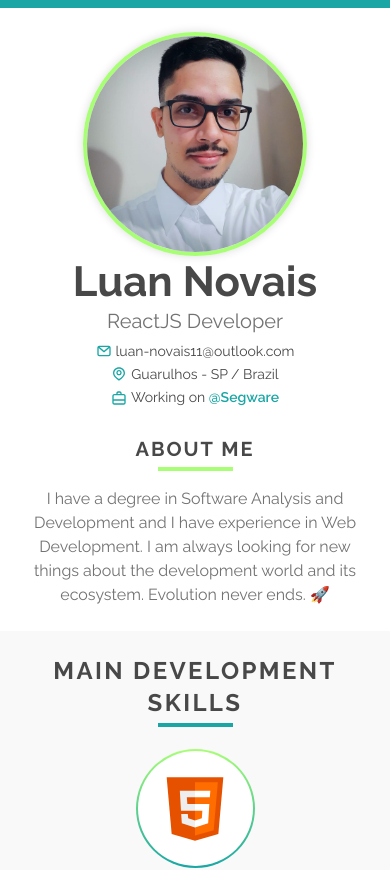
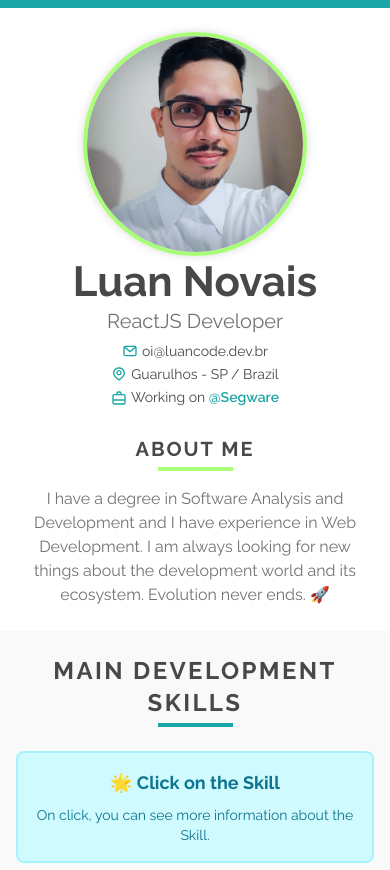
Before and after one commit to luan11/luan11, a React (Create React App) app: page / in a window 390 px wide. Shown: the top 870 px of the page. Built offline with nearby package versions, Linux system fonts and the light colour scheme.

Commit message:
Feat: add tip to development skills section

```diff
--- a/src/components/DevelopmentSkills/index.tsx
+++ b/src/components/DevelopmentSkills/index.tsx
@@ -1,6 +1,7 @@
 import sectionDevelopmentSkills from './../../data/sections/developmentSkills';
 
 import Title from '../../ui/components/Title';
+import Tip from '../../ui/components/Tip';
 
 import { Wrapper, Container, Skills, Skill } from './styles';
 
@@ -11,6 +12,12 @@ function DevelopmentSkills() {
         <Title detailColor="#19A6A5" centered size="text-2xl" className="mb-6">
           Main Development Skills
         </Title>
+        <Tip
+          title="🌟 Click on the Skill"
+          text="On click, you can see more information about the Skill."
+          onlyMobile
+          width={[`w-full`, `w-3/4`, `w-full`]}
+        />
         <Skills>
           {sectionDevelopmentSkills.map(
             (
--- /dev/null
+++ b/src/constants/index.ts
@@ -0,0 +1,13 @@
+export const TIP_TYPES = {
+  INFO: `INFO`,
+  SUCCESS: `SUCCESS`,
+  ERROR: `ERROR`,
+  WARNING: `WARNING`,
+};
+
+export const TIP_COLORS: { [key: string]: string } = {
+  INFO: 'cyan',
+  SUCCESS: 'green',
+  ERROR: 'red',
+  WARNING: 'yellow',
+};
--- a/src/data/header/contactList.ts
+++ b/src/data/header/contactList.ts
@@ -16,8 +16,8 @@ type ListItem = {
 const contactList: ListItem[] = [
   {
     Icon: IconEmail,
-    content: 'luan-novais11@outlook.com',
-    url: 'mailto:luan-novais11@outlook.com',
+    content: 'oi@luancode.dev.br',
+    url: 'mailto:oi@luancode.dev.br',
   },
   {
     Icon: IconMap,
--- /dev/null
+++ b/src/ui/components/Tip/index.tsx
@@ -0,0 +1,30 @@
+import { TIP_TYPES } from '../../../constants';
+
+import { Container, Title, Text } from './styles';
+
+type TipType = `INFO` | `SUCCESS` | `ERROR` | `WARNING`;
+
+interface TipProps {
+  title: string;
+  text?: string;
+  type?: TipType;
+  onlyMobile?: boolean;
+  width?: [string, string, string];
+}
+
+function Tip({ title, text, type, onlyMobile, width }: TipProps) {
+  const defaultType = TIP_TYPES.INFO;
+
+  return (
+    <Container
+      type={type ?? defaultType}
+      onlyMobile={!!onlyMobile}
+      width={width ?? [`w-full`, `w-full`, `w-full`]}
+    >
+      <Title>{title}</Title>
+      {text && <Text>{text}</Text>}
+    </Container>
+  );
+}
+
+export default Tip;
--- /dev/null
+++ b/src/ui/components/Tip/styles.ts
@@ -0,0 +1,37 @@
+import tw from 'tailwind-styled-components';
+import { TIP_COLORS } from '../../../constants';
+
+interface ContainerProps {
+  width: [string, string, string];
+  type: string;
+  onlyMobile: boolean;
+}
+
+export const Container = tw.div<ContainerProps>`
+  text-center
+  p-4
+  my-4
+  border-2
+  rounded-lg
+  mx-auto
+  ${({ width, type, onlyMobile }) => `
+    lg:${width[0]}
+    sm:${width[1]}
+    ${width[2]}
+    bg-${TIP_COLORS[type]}-100
+    border-${TIP_COLORS[type]}-200
+    text-${TIP_COLORS[type]}-700
+
+    ${onlyMobile && `lg:hidden`}
+  `}
+`;
+
+export const Title = tw.h4`
+  font-bold
+  mb-2
+  text-lg
+`;
+
+export const Text = tw.p`
+  text-sm
+`;
--- a/tailwind.config.js
+++ b/tailwind.config.js
@@ -1,3 +1,5 @@
+const colors = require('tailwindcss/colors');
+
 module.exports = {
   purge: ['./src/**/*.{js,jsx,ts,tsx}', './public/index.html'],
   darkMode: false, // or 'media' or 'class'
@@ -13,6 +15,7 @@ module.exports = {
         l11Gray: '#727272',
         l11GrayLight: '#EFEFEF',
         l11GrayLighten: '#F9F9F9',
+        cyan: colors.cyan,
       },
       boxShadow: {
         l11Basic: '0px 2px 6px rgba(0, 0, 0, 0.2)',
```
Also changed, not shown: 1 other file (tests, documents, lock files or other folders).
